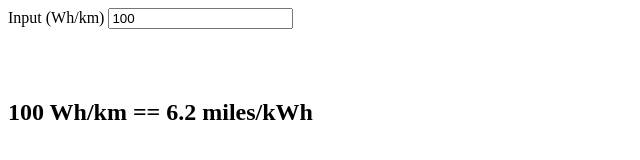
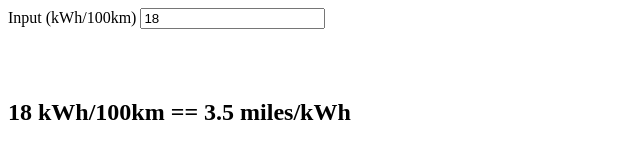
Before and after one commit to glynnbird/kwh, a plain HTML site: page index.html in a window 1280 px wide. Shown: the whole page, without its empty margins (0-640 px from the left). Drawn offline with nearby package versions, Linux system fonts and the light colour scheme.

Commit message:
kwH/100km

```diff
--- a/app.js
+++ b/app.js
@@ -3,7 +3,7 @@
 var app = new Vue({
   el: '#app',
   data: {
-    input: '100',
+    input: '18',
     error: ''
   },
   methods: {
@@ -19,7 +19,7 @@ var app = new Vue({
       }
 
       // convert kWh/km to miles/kWh
-      const reciprocal = 1 / (f/1000) // km/kWh
+      const reciprocal = 1 / (f/100) // km/kWh
       const miles = reciprocal * 0.621371
       const out = miles.toFixed(1)
       return out
--- a/index.html
+++ b/index.html
@@ -7,10 +7,10 @@
   </head>
   <body>
     <div id="app">
-        <label for="input">Input (Wh/km)</label>
+        <label for="input">Input (kWh/100km)</label>
         <input id="input" v-model="input" />
         <div style="height:50px"></div>
-        <h2>{{ input }} Wh/km == {{ output }} miles/kWh </h2>
+        <h2>{{ input }} kWh/100km == {{ output }} miles/kWh </h2>
     </div>
     <script src="https://unpkg.com/vue@2.6.11/dist/vue.js"></script>
     <script src="app.js"></script>
```
